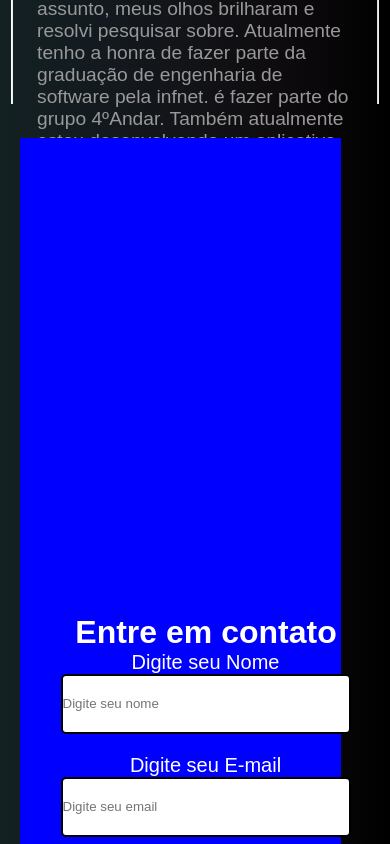
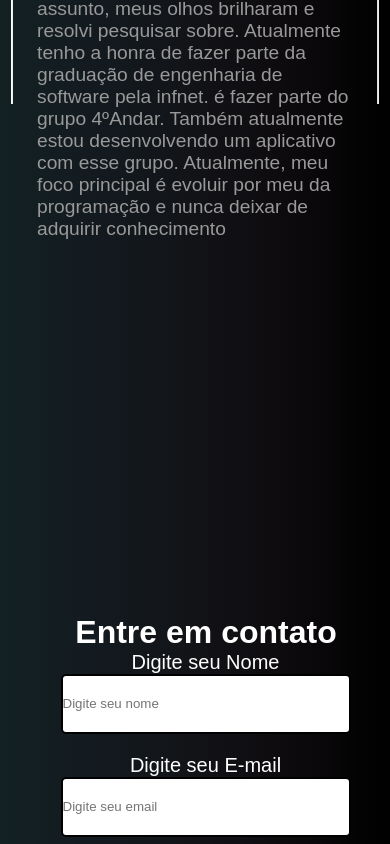
Before and after one commit to LucasGAraujo/Portifolio-em-react, a React (Create React App) app: page / in a window 390 px wide. Shown: the part 1500-2344 px from the top of the page. Built offline with nearby package versions, Linux system fonts and the light colour scheme; no server answers; a web font is replaced by a local one.

Commit message:
Atualizar o Media.css

```diff
--- a/src/style/Media.css
+++ b/src/style/Media.css
@@ -624,8 +624,8 @@ label{
       }
       @media screen and (max-width:450px){
         .two_section{
-          background-color:black;
-          margin-top: -470px;
+
+          margin-top: -380px;
           margin-left: -20px;
         }
         .teste{
@@ -651,7 +651,7 @@ label{
       }
       @media screen and (max-width:394px){
       .two_section{
-        background-color:blue;
+
         margin-top: -150px;
         margin-left: -20px;
       }
```
